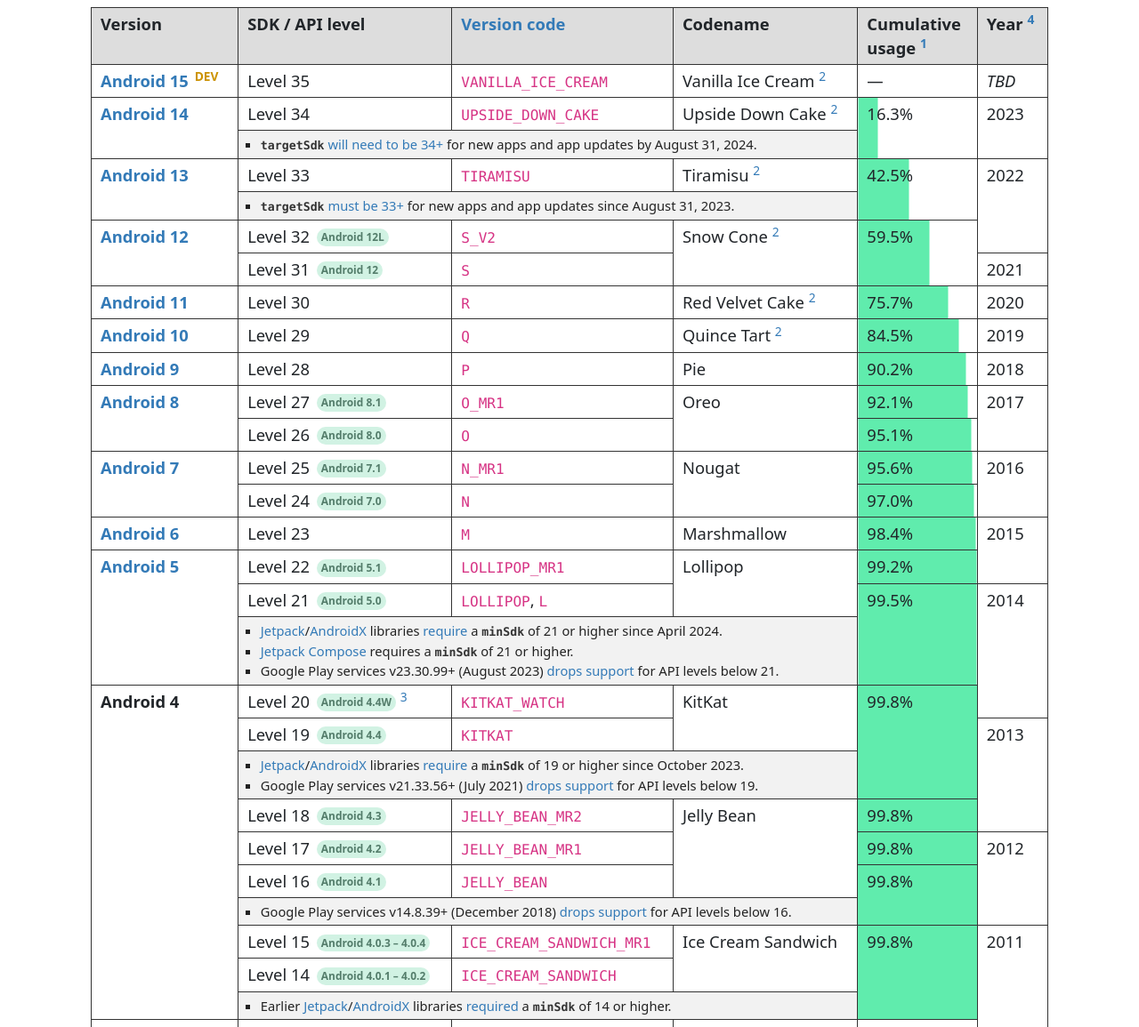
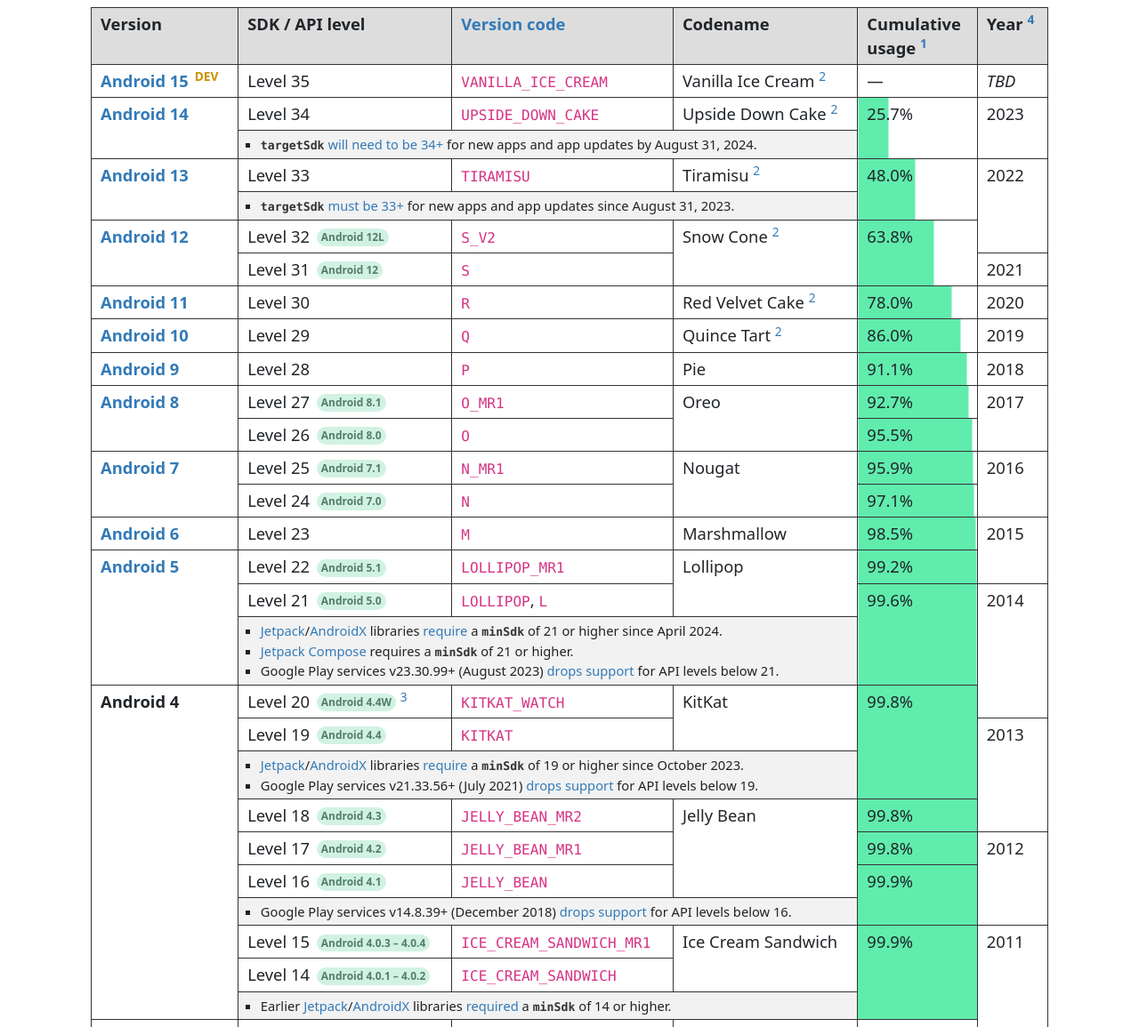
Before and after one commit to ebelinski/apilevels, a Jekyll site: the page built from index.md, in a window 1280 px wide. Shown: the part 231-1386 px from the top of the page at 89% size. Built offline with Jekyll 4.4.1, drawn with Linux system fonts in a browser that asks for light colours; comment, search, counter and statistics services are not loaded; some of the changed text lies outside the part shown.

Commit message:
Update index.md

```diff
--- a/index.md
+++ b/index.md
@@ -50,7 +50,7 @@
       Upside Down Cake
       <sup id="fnref:2"><a href="#fn:2" class="footnote">2</a></sup>
     </td>
-    {% include progress-cell.html rowspan=2 percentage=16.3 %}
+    {% include progress-cell.html rowspan=2 percentage=25.7 %}
     <td rowspan="2">2023</td>
   </tr>
   <tr class="table-notes">
@@ -70,7 +70,7 @@
       Tiramisu
       <sup id="fnref:2"><a href="#fn:2" class="footnote">2</a></sup>
     </td>
-    {% include progress-cell.html rowspan=2 percentage=42.5 %}
+    {% include progress-cell.html rowspan=2 percentage=48.0 %}
     <td rowspan="3">2022</td>
   </tr>
   <tr class="table-notes">
@@ -93,7 +93,7 @@
       Snow Cone
       <sup id="fnref:2"><a href="#fn:2" class="footnote">2</a></sup>
     </td>
-    {% include progress-cell.html rowspan=2 percentage=59.5 %}
+    {% include progress-cell.html rowspan=2 percentage=63.8 %}
   </tr>
   <tr>
     <td>Level 31 <span class="subversion">Android 12</span></td>
@@ -110,7 +110,7 @@
       Red Velvet Cake
       <sup id="fnref:2"><a href="#fn:2" class="footnote">2</a></sup>
     </td>
-    {% include progress-cell.html rowspan=1 percentage=75.7 %}
+    {% include progress-cell.html rowspan=1 percentage=78.0 %}
     <td>2020</td>
   </tr>
   <tr>
@@ -123,7 +123,7 @@
       Quince Tart
       <sup id="fnref:2"><a href="#fn:2" class="footnote">2</a></sup>
     </td>
-    {% include progress-cell.html rowspan=1 percentage=84.5 %}
+    {% include progress-cell.html rowspan=1 percentage=86.0 %}
     <td>2019</td>
   </tr>
   <tr>
@@ -133,7 +133,7 @@
     <td>Level 28</td>
     <td><code>P</code></td>
     <td>Pie</td>
-    {% include progress-cell.html rowspan=1 percentage=90.2 %}
+    {% include progress-cell.html rowspan=1 percentage=91.1 %}
     <td>2018</td>
   </tr>
   <tr>
@@ -143,13 +143,13 @@
     <td>Level 27 <span class="subversion">Android 8.1</span></td>
     <td><code>O_MR1</code></td>
     <td rowspan="2">Oreo</td>
-    {% include progress-cell.html rowspan=1 percentage=92.1 %}
+    {% include progress-cell.html rowspan=1 percentage=92.7 %}
     <td rowspan="2">2017</td>
   </tr>
   <tr>
     <td>Level 26 <span class="subversion">Android 8.0</span></td>
     <td><code>O</code></td>
-    {% include progress-cell.html rowspan=1 percentage=95.1 %}
+    {% include progress-cell.html rowspan=1 percentage=95.5 %}
   </tr>
   <tr>
     <td rowspan="2">
@@ -158,13 +158,13 @@
     <td>Level 25 <span class="subversion">Android 7.1</span></td>
     <td><code>N_MR1</code></td>
     <td rowspan="2">Nougat</td>
-    {% include progress-cell.html rowspan=1 percentage=95.6 %}
+    {% include progress-cell.html rowspan=1 percentage=95.9 %}
     <td rowspan="2">2016</td>
   </tr>
   <tr>
     <td>Level 24 <span class="subversion">Android 7.0</span></td>
     <td><code>N</code></td>
-    {% include progress-cell.html rowspan=1 percentage=97.0 %}
+    {% include progress-cell.html rowspan=1 percentage=97.1 %}
   </tr>
   <tr>
     <td>
@@ -173,7 +173,7 @@
     <td>Level 23</td>
     <td><code>M</code></td>
     <td>Marshmallow</td>
-    {% include progress-cell.html rowspan=1 percentage=98.4 %}
+    {% include progress-cell.html rowspan=1 percentage=98.5 %}
     <td rowspan="2">2015</td>
   </tr>
   <tr>
@@ -188,7 +188,7 @@
   <tr>
     <td>Level 21 <span class="subversion">Android 5.0</span></td>
     <td><code>LOLLIPOP</code>, <code>L</code></td>
-    {% include progress-cell.html rowspan=2 percentage=99.5 %}
+    {% include progress-cell.html rowspan=2 percentage=99.6 %}
     <td rowspan="3">2014</td>
   </tr>
   <tr class="table-notes"><td colspan="3">
@@ -237,7 +237,7 @@
   <tr>
     <td>Level 16 <span class="subversion">Android 4.1</span></td>
     <td><code>JELLY_BEAN</code></td>
-    {% include progress-cell.html rowspan=2 percentage=99.8 %}
+    {% include progress-cell.html rowspan=2 percentage=99.9 %}
   </tr>
   <tr class="table-notes"><td colspan="3">
     <ul>
@@ -248,7 +248,7 @@
     <td>Level 15 <span class="subversion">Android 4.0.3 – 4.0.4</span></td>
     <td><code>ICE_CREAM_SANDWICH_MR1</code></td>
     <td rowspan="2">Ice Cream Sandwich</td>
-    {% include progress-cell.html rowspan=3 percentage=99.8 %}
+    {% include progress-cell.html rowspan=3 percentage=99.9 %}
     <td rowspan="7">2011</td>
   </tr>
   <tr>
@@ -379,7 +379,7 @@
 <div class="footnotes">
   <ol>
     <li id="fn:1">
-      <p>Cumulative usage distribution figures were last updated on <b>April 27, 2024</b> using data from <a href="https://gs.statcounter.com/android-version-market-share/mobile-tablet/worldwide">Statcounter GlobalStats</a> and <a href="https://github.com/ebelinski/apilevels/blob/main/meta/android-usage-generator.swift">this script</a>. These figures may have changed significantly since the last update. You may update the figures yourself with a <a href="https://github.com/ebelinski/apilevels">pull request</a>. <a href="#fnref:1" class="reversefootnote">↩</a></p>
+      <p>Cumulative usage distribution figures were last updated on <b>July 21, 2024</b> using data from <a href="https://gs.statcounter.com/android-version-market-share/mobile-tablet/worldwide">Statcounter GlobalStats</a> and <a href="https://github.com/ebelinski/apilevels/blob/main/meta/android-usage-generator.swift">this script</a>. These figures may have changed significantly since the last update. You may update the figures yourself with a <a href="https://github.com/ebelinski/apilevels">pull request</a>. <a href="#fnref:1" class="reversefootnote">↩</a></p>
     </li>
     <li id="fn:2">
       <p>The codenames for Android 10 and above in the table are the internal codenames. Beginning with Android 10, Google dropped the usage of codenames publicly. <a href="#fnref:2" class="reversefootnote">↩</a></p>
```
